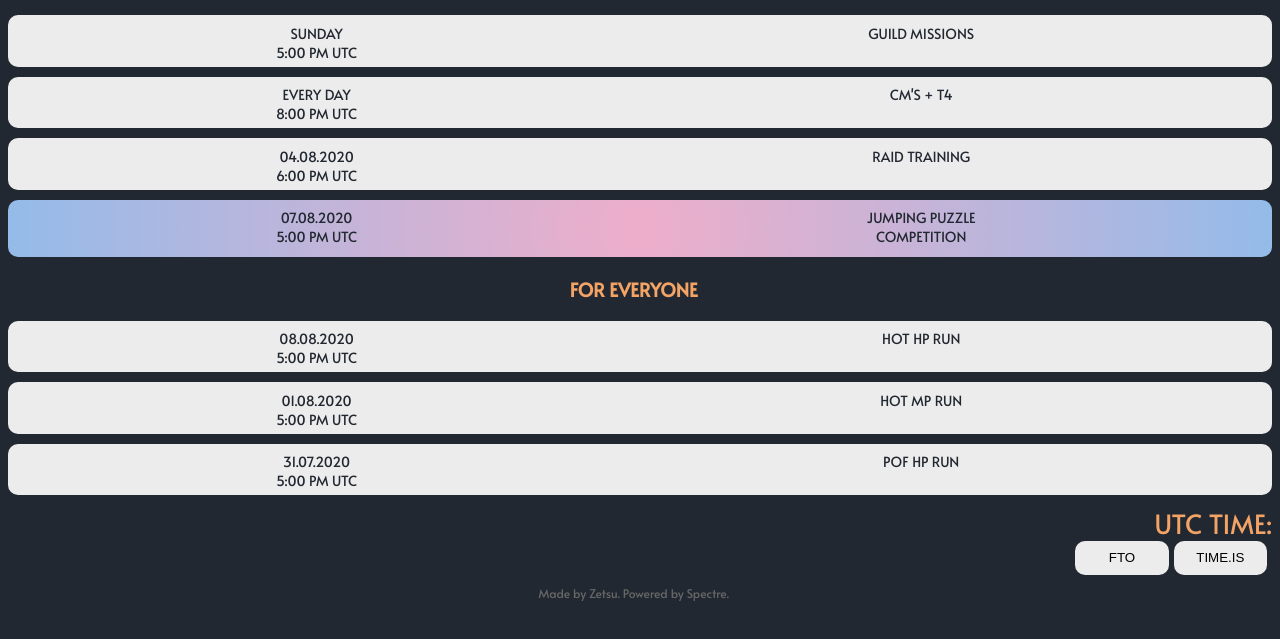
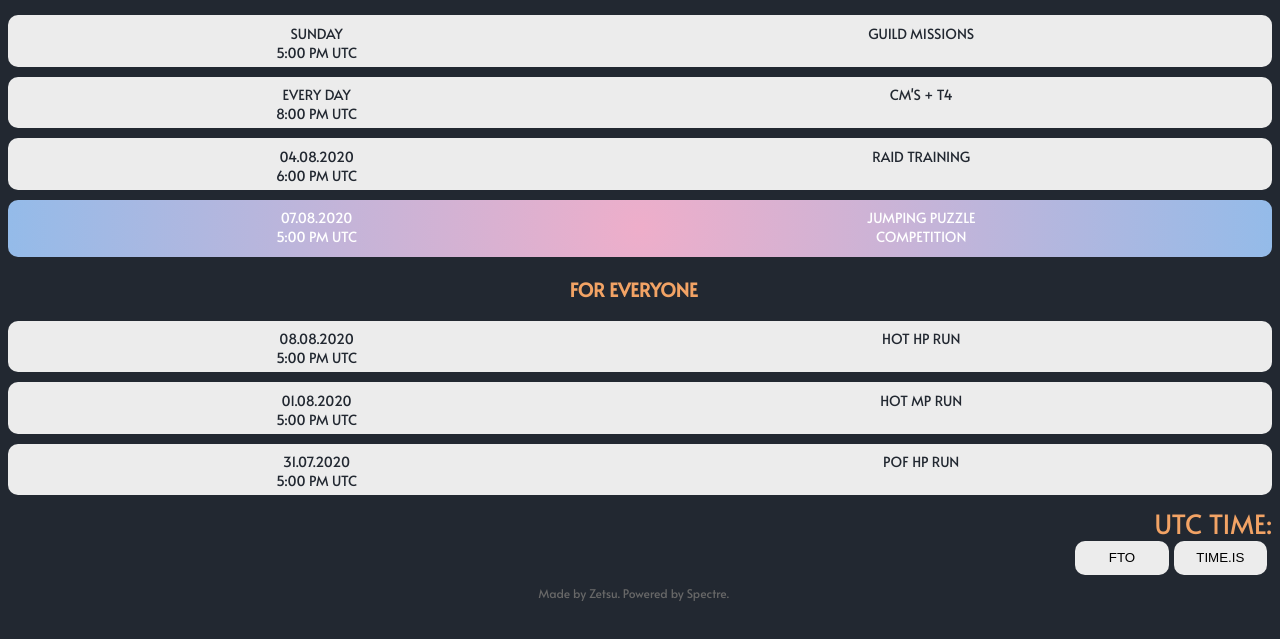
Before and after one commit to zetsuichi/ftoevents, a plain HTML site: page index.html in a window 1280 px wide. In both pictures the pointer is over the element 639 px from the left and 363 px from the top of the page. Shown: the part 135-774 px from the top of the page. Drawn offline with nearby package versions, Linux system fonts and the light colour scheme; a script that the page names is missing.

Commit message:
Update main.css

```diff
--- a/css/main.css
+++ b/css/main.css
@@ -52,6 +52,9 @@ header {
     background: radial-gradient(circle, rgba(238,174,202,1) 0%, rgba(148,187,233,1) 100%);;
 }
 
+.competition:hover {
+    color: white;
+}
 .boxin {
     border-radius: 10px;
     margin-left: auto;
```
